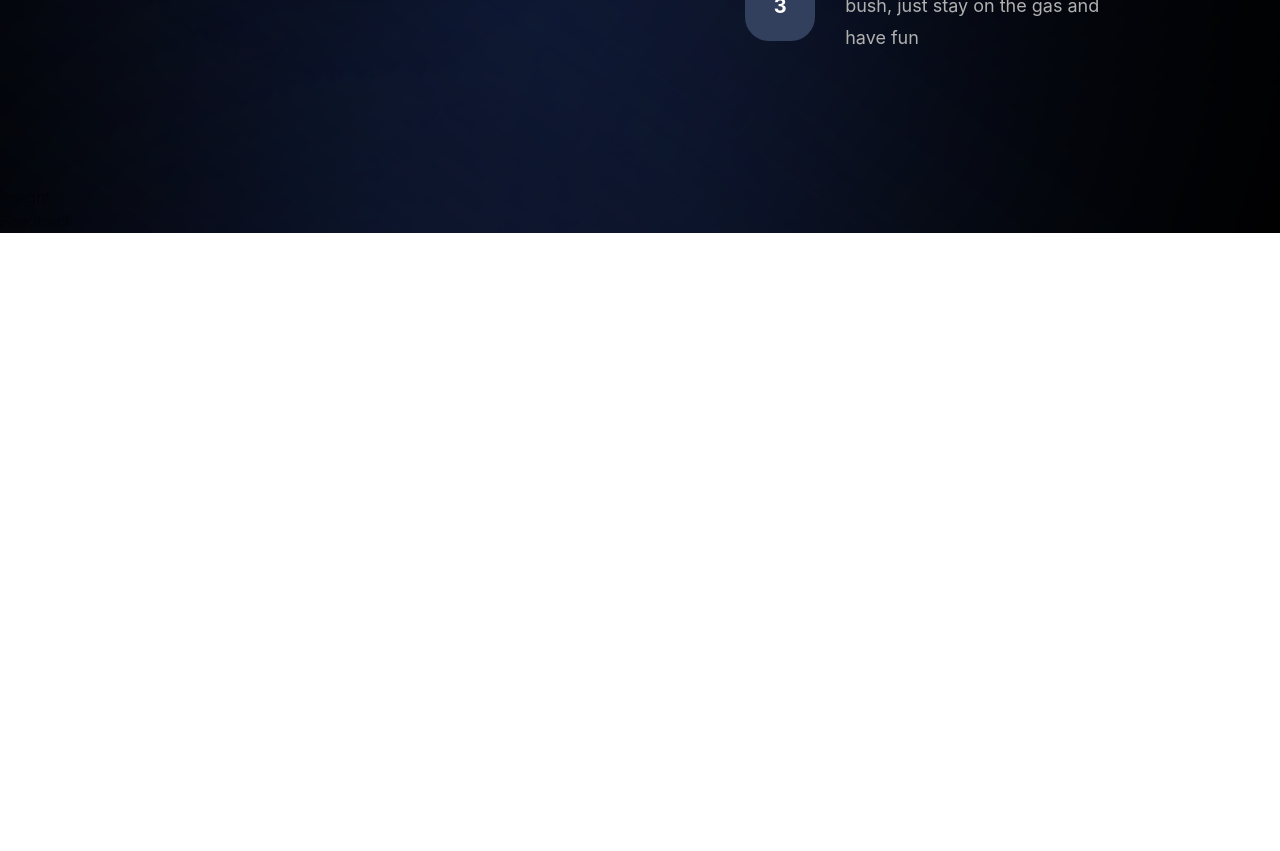
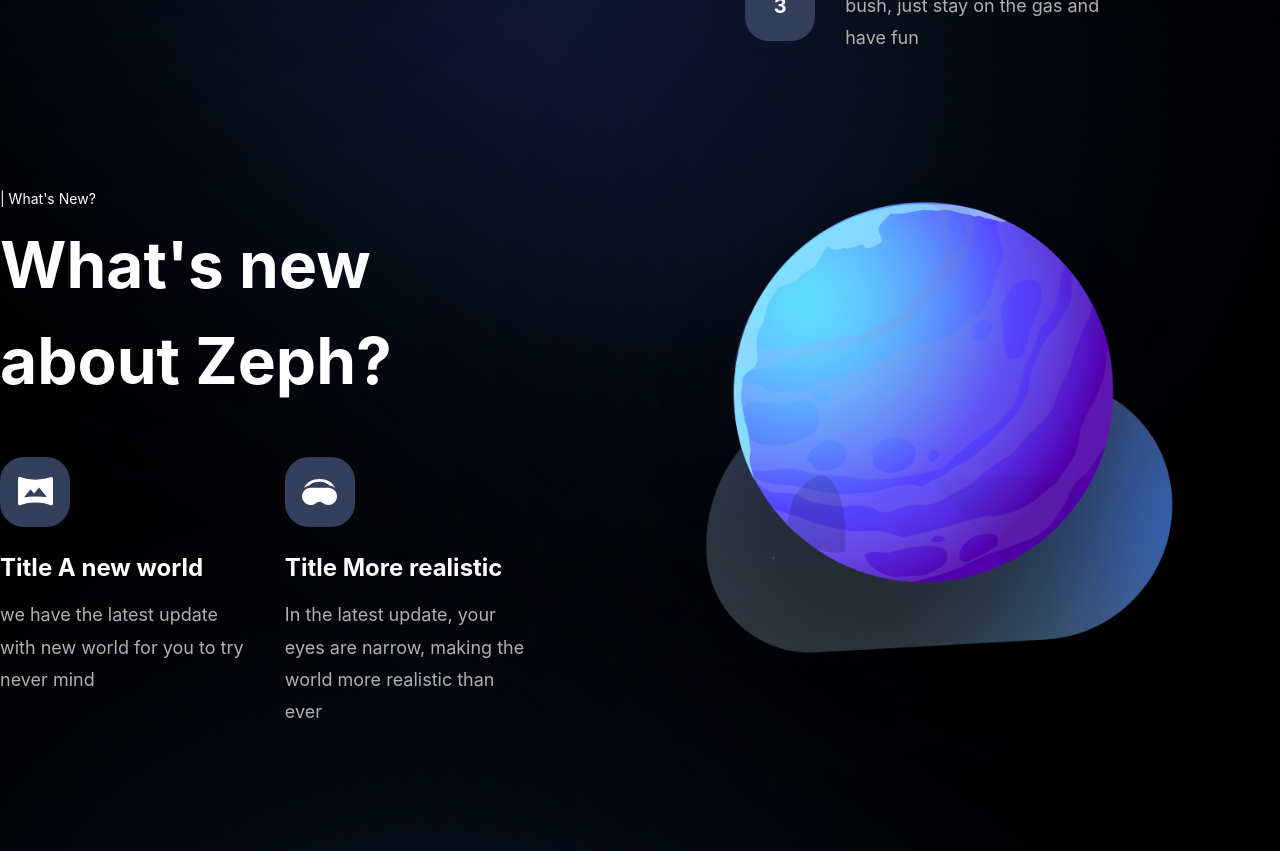
Before and after one commit to joeseffdl/Metaverse-Clone-Page, a Next.js app: page / in a window 1280 px wide. Shown: the part 2520-3371 px from the top of the page. Before the commit the page ends 2753 px from the top, so only its background shows below. Built offline with nearby package versions, Linux system fonts and the light colour scheme.

Commit message:
Whats New Section

```diff
--- /dev/null
+++ b/sections/WhatsNew.jsx
@@ -0,0 +1,44 @@
+import Image from "next/image"
+import { motion } from "framer-motion"
+import { NewFeatures, TitleText, TypingText } from "../components"
+import styles from "@/styles"
+import { staggerContainer, fadeIn, planetVariants } from "../utils/motion"
+import { newFeatures } from "../constants"
+
+const WhatsNew = () => (
+    <section className={`${styles.paddings} relative z-10`}>
+        <motion.div
+            variants={staggerContainer}
+            initial="hidden"
+            whileInView="show"
+            viewport={{ once: "false", amount: 0.25 }}
+            className={`${styles.innerWidth} mx-auto flex lg:flex-row flex-col gap-8`}
+        >
+
+            <motion.div
+                variants={fadeIn("right", "tween", 0.2, 1)}
+                className="flex-[0.75] flex justify-center flex-col"
+            >
+                <TypingText title="| What's New?" />
+                <TitleText title={<>What's new about Zeph?</>} />
+                <div className="mt-[48px] flex flex-wrap justify-between gap-[24px]">
+                    {newFeatures.map((feature) => (
+                        <NewFeatures key={feature.title} {...feature} />
+                    ))}
+                </div>
+            </motion.div>
+            <motion.div
+                variants={planetVariants("left")}
+                className={`flex-1 ${styles.flexCenter}`}
+            >
+                <img
+                    src="whats-new.png"
+                    alt="Whats New"
+                    className="w-[90%] h-[90%] object-contain"
+                />
+            </motion.div>
+        </motion.div>
+    </section>
+)
+
+export default WhatsNew
--- a/sections/WhatsNew.tsx
+++ /dev/null
@@ -1,7 +0,0 @@
-const WhatsNew = () => (
-    <section>
-        What's New
-    </section>
-)
-
-export default WhatsNew;
--- a/tsconfig.json
+++ b/tsconfig.json
@@ -31,6 +31,6 @@
     ".next/types/**/*.ts",
     "app/auth/Navigation.tsx",
     "app/layout.jsx"
-, "components/Layout.jsx", "utils/motion.ts", "sections/Hero.jsx", "sections/About.jsx", "components/ExploreCard.jsx", "sections/GetStarted.jsx"  ],
+, "components/Layout.jsx", "utils/motion.ts", "sections/Hero.jsx", "sections/About.jsx", "components/ExploreCard.jsx", "sections/GetStarted.jsx", "sections/WhatsNew.jsx"  ],
   "exclude": ["node_modules"]
 }
```
Also changed, not shown: components/NewFeatures.tsx (renamed from components/NewFeatures.jsx, +7 -1 lines).
